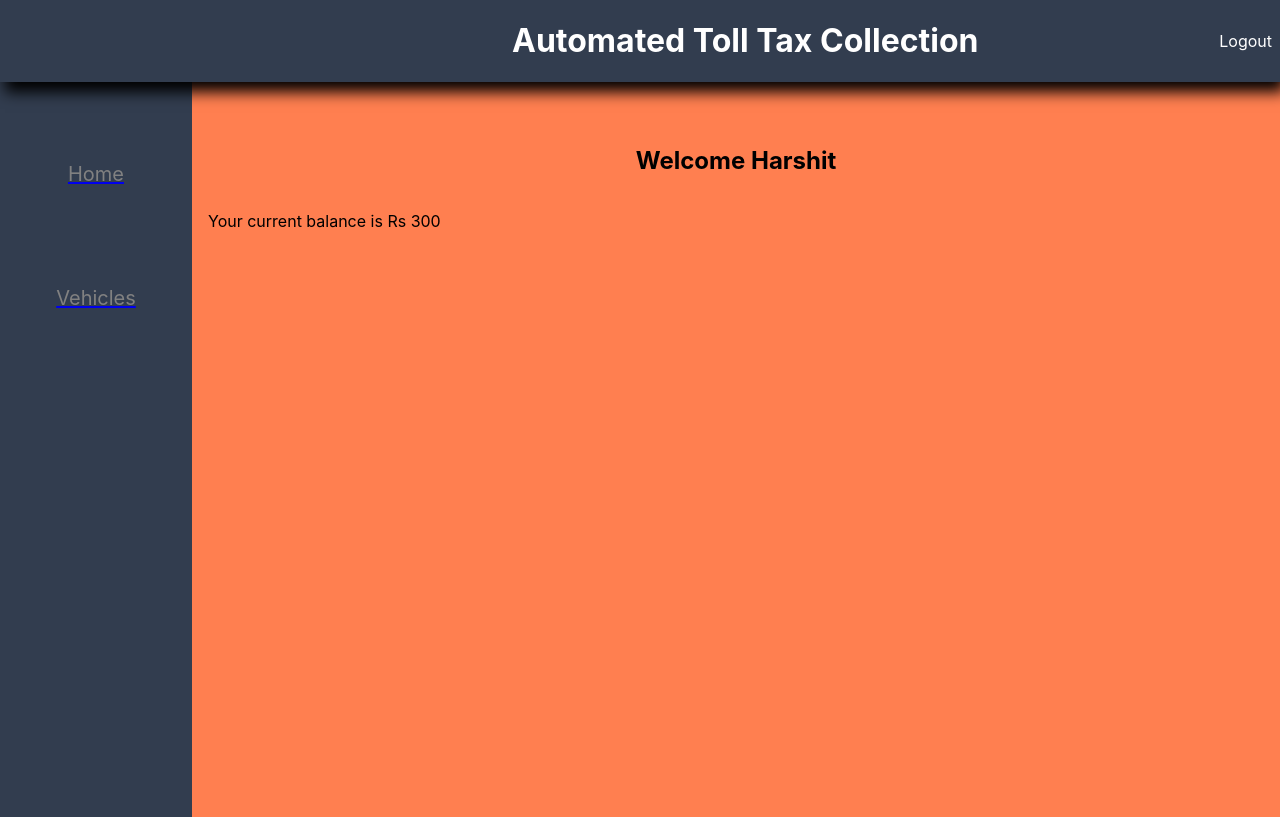
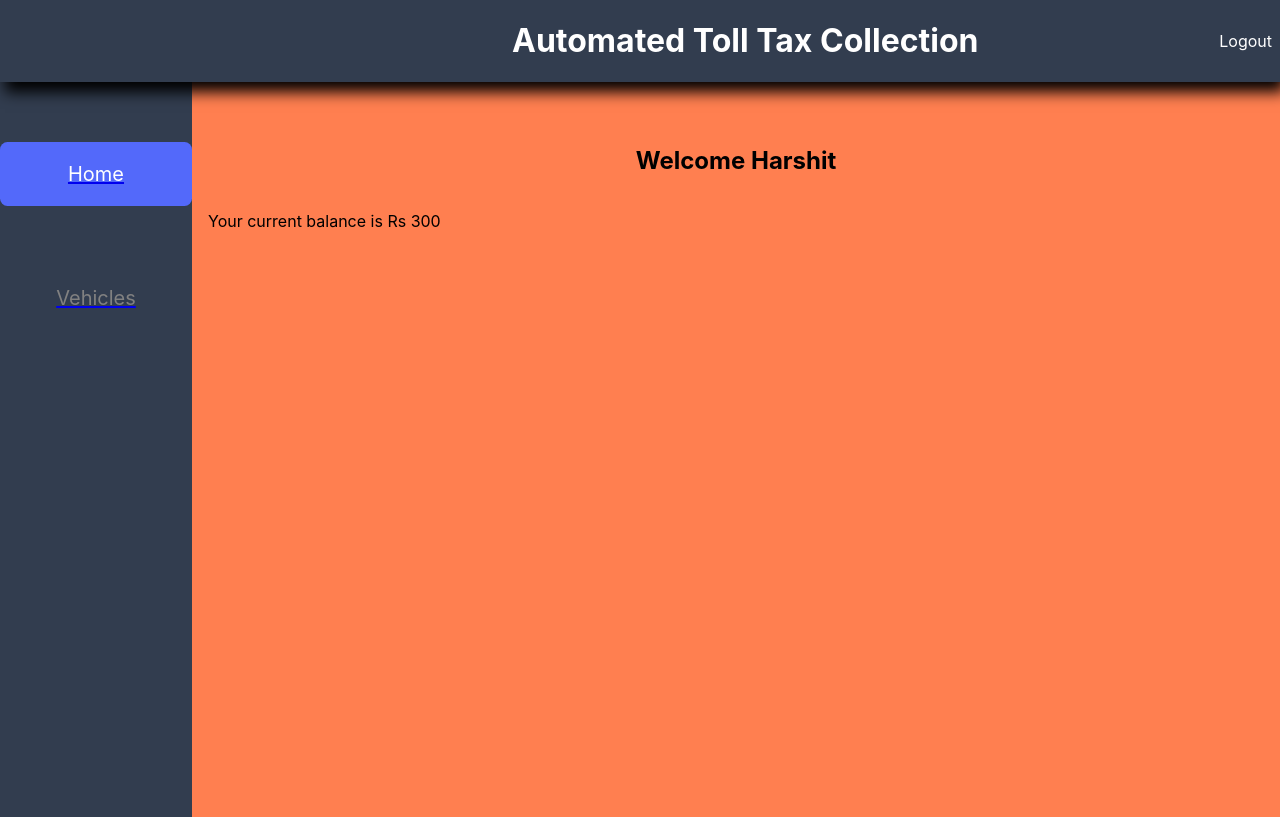
Before and after one commit to harshit-kakkar/ATTC, a React (Create React App) app: page /home in a window 1280 px wide. Built offline with nearby package versions, Linux system fonts and the light colour scheme.

Commit message:
Highlighting selected tab on navbar.

```diff
--- a/src/components/Main/index.tsx
+++ b/src/components/Main/index.tsx
@@ -10,18 +10,11 @@ import {BrowserRouter as Router, Switch, Route, Redirect} from 'react-router-dom
 
 const Main = () => {
 
-    const [clickedTab, setClickedTab] = React.useState(1);
-
-    const setSelectedTab = (selectedTab: number)=> {
-        setClickedTab(selectedTab)
-    }
-
-
     return (
         <Router>
             <div className="container">
                 <div className="nav-div">
-                    <Navbar setClickedTab ={setSelectedTab}/>
+                    <Navbar/>
                 </div>
 
                 <div className="main-sec">
--- a/src/components/Navbar/index.tsx
+++ b/src/components/Navbar/index.tsx
@@ -1,21 +1,39 @@
 import React from 'react';
 import './styles.css'
-import {Link} from 'react-router-dom'
+import {NavLink} from 'react-router-dom'
 
-interface NavbarProps {
-    setClickedTab: (clickedTab:number) => void;
+const TabInit = () => {
+    if (window.location.pathname=='/home'){
+        return 1
+    }
+    else{
+        return 2
+    }
 }
 
-const Navbar = (props:NavbarProps) => {
+
+const Navbar = () => {
+
+    const [clickedTab, setClickedTab] = React.useState(TabInit());
+    const setSelectedTab = (selectedTab: number)=> {
+        setClickedTab(selectedTab)
+    }
+
+
     return (
         <div className="sidenav">
             <ul>
-                <Link to='/home'>
-                    <li className="home-nav">Home</li>
-                </Link>
-                <Link to='vehicles'>
-                    <li>Vehicles</li>
-                </Link>
+                <NavLink to='/home' exact activeClassName="active" >
+                    <li onClick={()=>setSelectedTab(1)}
+                        className={clickedTab!==1? "": "selected-tab-nav"}
+                    >Home</li>
+                </NavLink>
+                <NavLink to='vehicles' exact activeClassName="active">
+                    <li
+                    onClick={()=>setSelectedTab(2)}
+                    className={clickedTab!==2? "": "selected-tab-nav"}
+                    >Vehicles</li>
+                </NavLink>
             </ul>
         </div>
     )
--- a/src/components/Navbar/styles.css
+++ b/src/components/Navbar/styles.css
@@ -32,6 +32,8 @@ ul{
 
   }
 
-  .home-nav{
-    text-decoration: none;
+  .selected-tab-nav{
+    background-color: #5369FA;
+    color: white;
+    border-radius: 0.2cm;
   }
--- a/src/components/Vehicles/index.tsx
+++ b/src/components/Vehicles/index.tsx
@@ -2,6 +2,7 @@ import React from 'react'
 
 
 const Vehicles = ()=>{
+
     return (
         <div>
             <h1>
```
